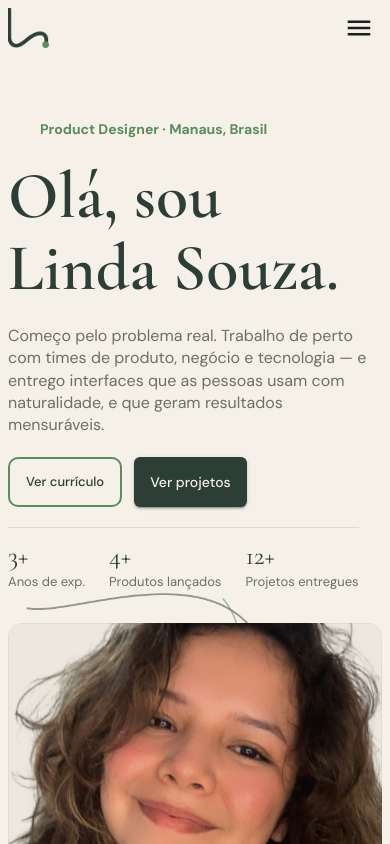
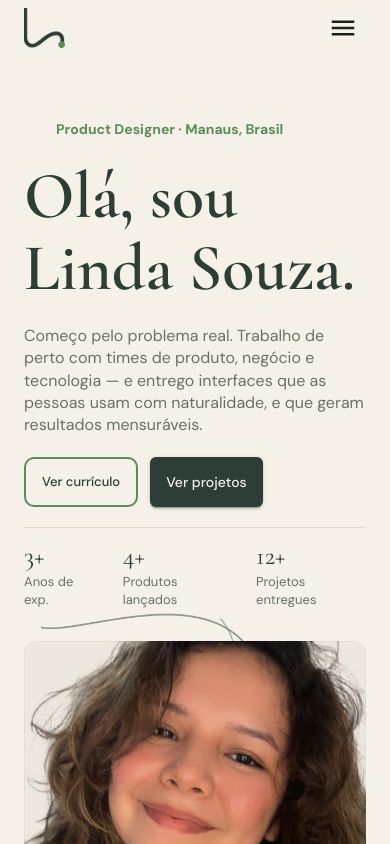
Before and after one commit to Agencia-Lumina-Digital/linda-hillary-port, a React (Vite) app: page / in a window 390 px wide. Shown: the top 844 px of the page. Built offline with nearby package versions, Linux system fonts and the light colour scheme.

Commit message:
fix: padding in mobile

```diff
--- a/src/App.tsx
+++ b/src/App.tsx
@@ -11,9 +11,11 @@ function App() {
       {/* Container Principal que limita a largura do conteúdo */}
       <Container
         maxWidth={false}
+        disableGutters
         sx={{
           maxWidth: tokens.layout.maxWidth,
           pt: 16, // 16 * 4px = 64px
+          px: '24px' // Padding horizontal fixo de 24px
         }}
       >
         {/* Seções Esqueléticas para Scroll */}
--- a/src/components/organisms/Navbar/Navbar.tsx
+++ b/src/components/organisms/Navbar/Navbar.tsx
@@ -48,7 +48,14 @@ export const Navbar = () => {
         backgroundColor: tokens.colors.background.canvas,
       }}
     >
-      <Container maxWidth={false} sx={{ maxWidth: tokens.layout.maxWidth }}>
+      <Container
+        maxWidth={false}
+        disableGutters
+        sx={{
+          maxWidth: tokens.layout.maxWidth,
+          px: '24px' // Padding horizontal fixo para alinhar com o App
+        }}
+      >
         <Toolbar disableGutters sx={{ justifyContent: 'space-between' }}>
           <Box sx={{ flexShrink: 0, display: 'flex', alignItems: 'center' }}>
             <img
```
